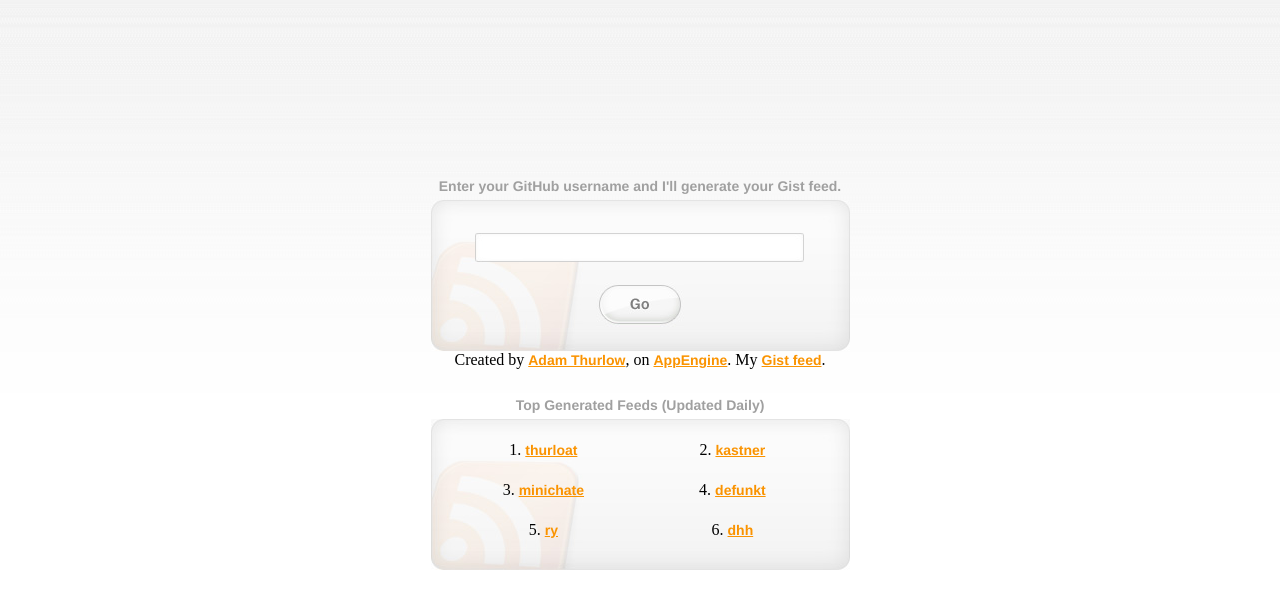
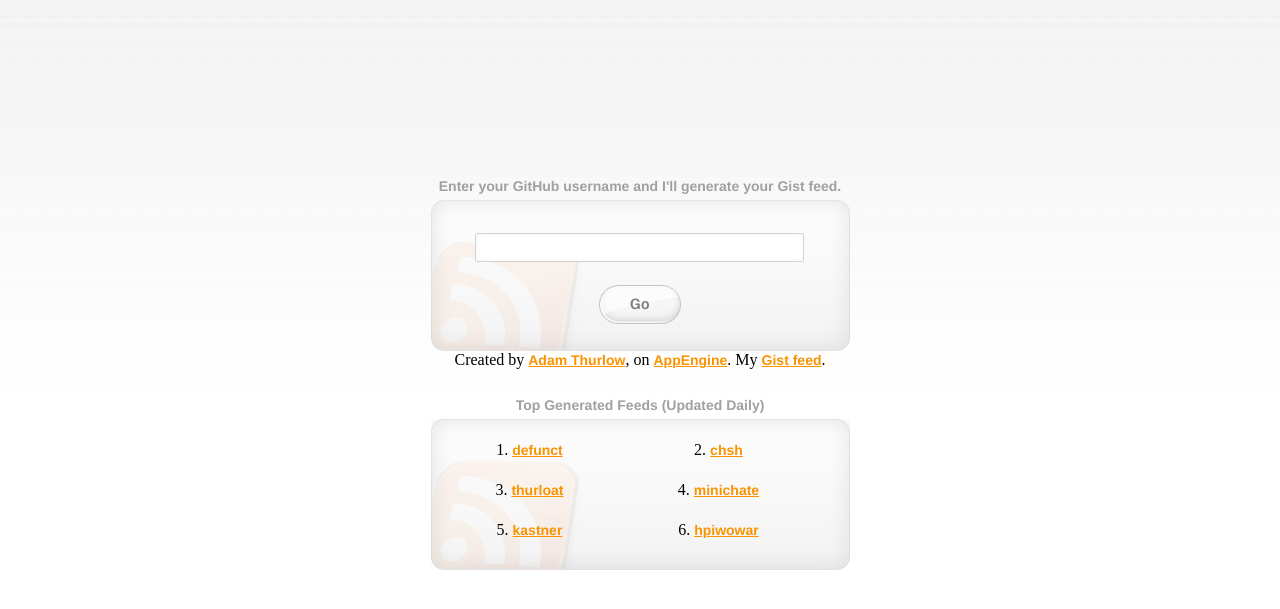
Before and after one commit to thurloat/gistrss, a Python web app: template src/templates/index.html in a window 1280 px wide. Shown: the top 609 px of the page. Run offline with Jinja, Linux system fonts and the light colour scheme; the template is opened without the code that fills it, so the values that code supplies are empty.

Commit message:
updating leaderboard

```diff
--- a/src/templates/index.html
+++ b/src/templates/index.html
@@ -35,16 +35,16 @@
 		<p>Top Generated Feeds (Updated Daily)</p>
 		<table>
 			<tr>
-				<td>1. <a href="/feed/thurloat">thurloat</a></td>
-				<td>2. <a href="/feed/kastner">kastner</a></td>
+				<td>1. <a href="/feed/defunkt">defunct</a></td>
+				<td>2. <a href="/feed/chsh">chsh</a></td>
 			</tr>
 			<tr>
-				<td>3. <a href="/feed/minichate">minichate</a></td>
-				<td>4. <a href="/feed/defunkt">defunkt</a></td>
+				<td>3. <a href="/feed/thurloat">thurloat</a></td>
+				<td>4. <a href="/feed/minichate">minichate</a></td>
 			</tr>
 			<tr>
-				<td>5. <a href="/feed/ry">ry</a></td>
-				<td>6. <a href="/feed/dhh">dhh</a></td>
+				<td>5. <a href="/feed/kastner">kastner</a></td>
+				<td>6. <a href="/feed/hpiwowar">hpiwowar</a></td>
 			</tr>
 		</table>
 	</div>
```
